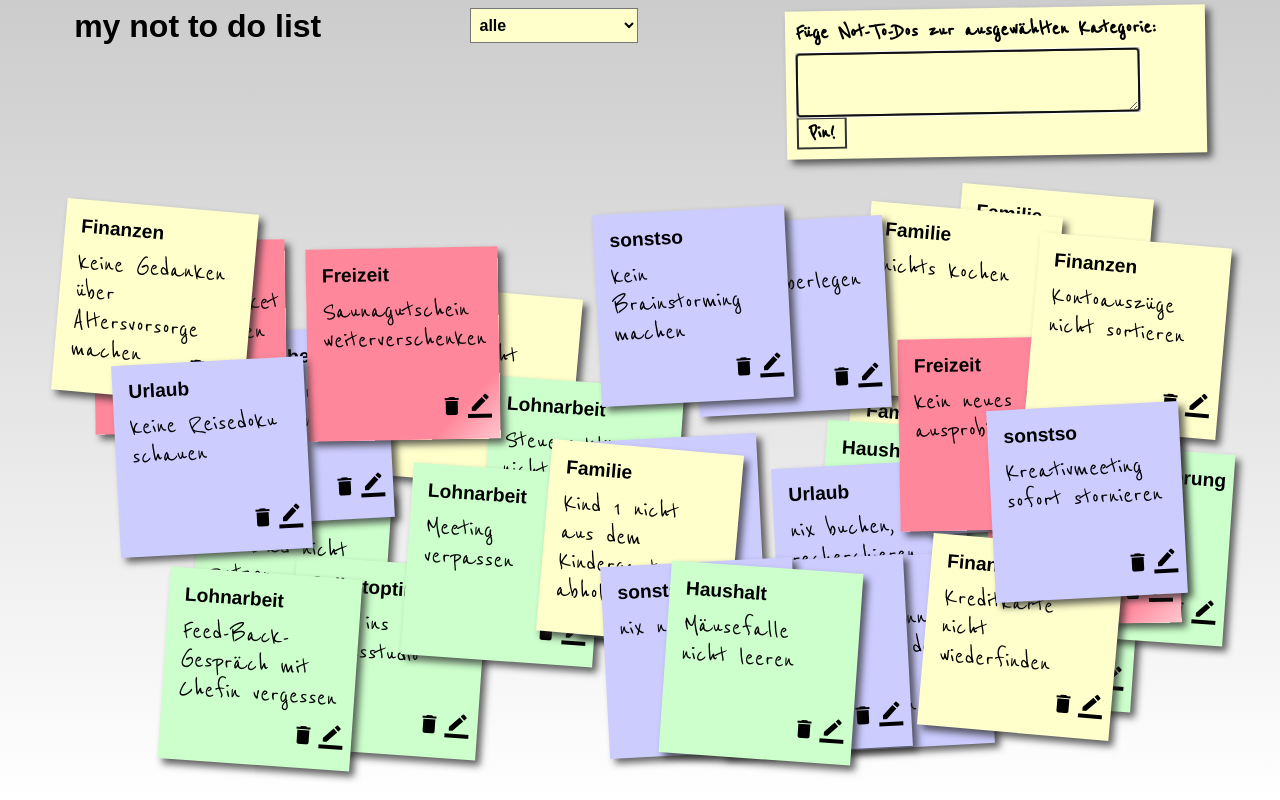
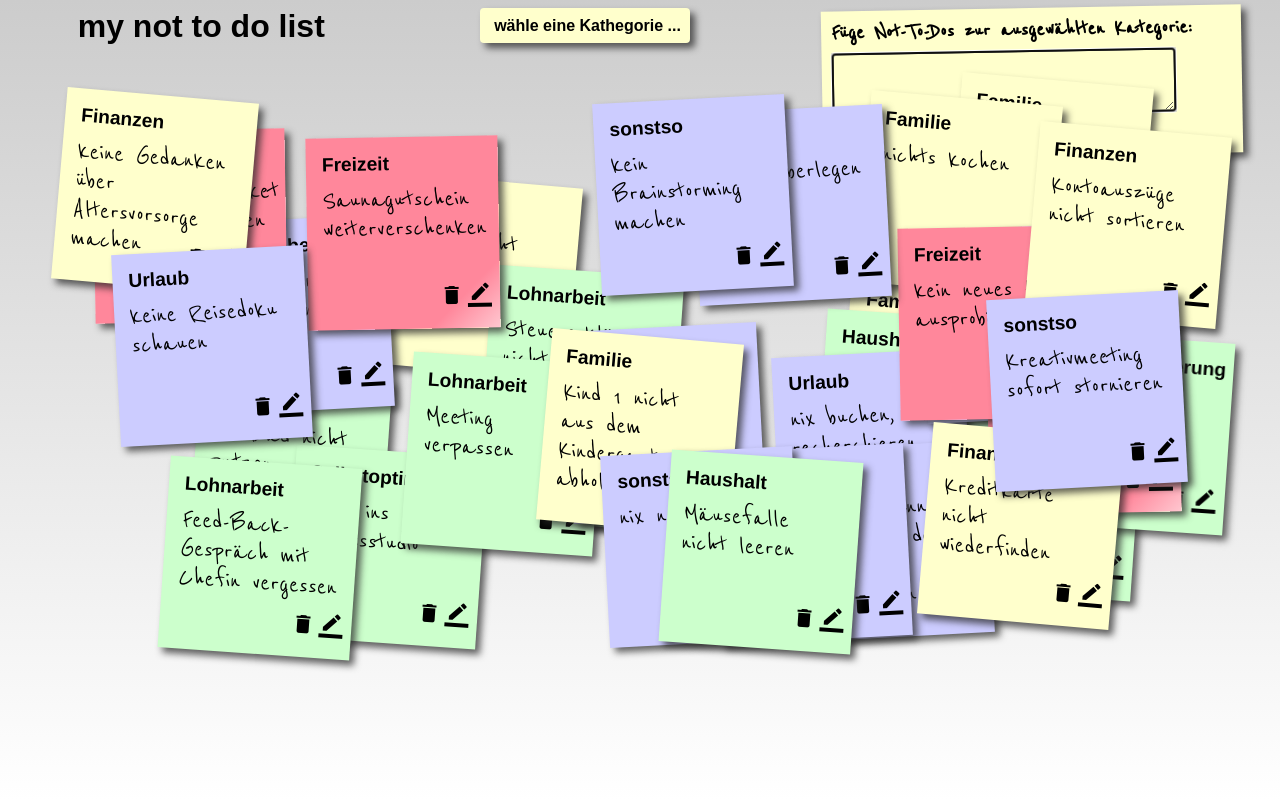
Before and after one commit to AnneQuinkenstein/list, a React (Create React App) app: page / in a window 1280 px wide. Built offline with nearby package versions, Linux system fonts and the light colour scheme.

Commit message:
changed selection field

```diff
--- a/public/index.html
+++ b/public/index.html
@@ -12,6 +12,7 @@
     />
     <link href="https://fonts.googleapis.com/icon?family=Material+Icons" rel="stylesheet">
     <link href="https://fonts.googleapis.com/css2?family=Reenie+Beanie&display=swap" rel="stylesheet">
+    <link rel="stylesheet" href="https://cdnjs.cloudflare.com/ajax/libs/font-awesome/4.7.0/css/font-awesome.min.css">
     <!--
       manifest.json provides metadata used when your web app is installed on a
       user's mobile device or desktop. See https://developers.google.com/web/fundamentals/web-app-manifest/
--- a/src/App.css
+++ b/src/App.css
@@ -170,6 +170,13 @@ body > div .App {
   -webkit-box-pack: justify;
       -ms-flex-pack: justify;
           justify-content: space-between;
+  width: 60vw;
+}
+
+@media (max-width: 767px) {
+  .titleGroup {
+    width: 100vw;
+  }
 }
 
 .titleGroup .postit-title {
@@ -209,6 +216,15 @@ body > div .App {
   font-size: 100%;
   font-weight: 700;
   padding-left: 5px;
+  border: none;
+  border-radius: 4px;
+  -webkit-box-shadow: 5px 5px 7px rgba(33, 33, 33, 0.7);
+          box-shadow: 5px 5px 7px rgba(33, 33, 33, 0.7);
+  width: 'min-content';
+  color: black;
+  -webkit-appearance: none;
+     -moz-appearance: none;
+          appearance: none;
 }
 
 .titleGroup .addTask {
@@ -219,6 +235,8 @@ body > div .App {
   -webkit-transform: rotate(-1deg);
           transform: rotate(-1deg);
   margin: 1vh auto;
+  position: absolute;
+  right: 3vw;
 }
 
 @media (max-width: 767px) {
@@ -290,6 +308,14 @@ body > div .App {
   vertical-align: top;
 }
 
+.select {
+  position: relative;
+}
+
+select::-ms-expand {
+  display: none;
+}
+
 .hidden {
   display: none;
 }
--- a/src/App.scss
+++ b/src/App.scss
@@ -120,6 +120,10 @@ body {
 .titleGroup {
   display: flex;
   justify-content: space-between;
+  width: 60vw;
+  @media (max-width: 767px) {
+   width: 100vw;
+  }
   .postit-title {
     height: 35px;
     margin: 1vh auto;
@@ -147,6 +151,16 @@ body {
     font-size: 100%;
     font-weight: 700;
     padding-left: 5px;
+    border: none;
+    border-radius: 4px;
+    box-shadow: 5px 5px 7px rgba(33, 33, 33, 0.7);
+    width: 'min-content';
+    color: black;
+    // -webkit-appearance: none;
+    // -moz-appearance: none;
+    // -ms-appearance: none;
+    // -o-appearance: none;
+  appearance: none;
   }
   .addTask {
     padding: 10px;
@@ -154,6 +168,8 @@ body {
     box-shadow: 5px 5px 7px rgba(33, 33, 33, 0.7);
     transform: rotate(-1deg);
     margin: 1vh auto;
+    position: absolute;
+    right: 3vw;
     @media (max-width: 767px) {
       position: absolute;
       bottom: 1vh;
@@ -208,6 +224,15 @@ body {
   }
 }
 
+.select {
+	position: relative;
+}
+
+
+select::-ms-expand {
+  display: none;
+}
+
 .hidden {
   display: none;
 }
--- a/src/components/SelectCathegory.js
+++ b/src/components/SelectCathegory.js
@@ -35,7 +35,7 @@ const SelectCathegory = ({ uniqueCathegories, handleChoice, selection }) => {
       id="cathegory"
       name="cathegory"
     >
-      <option value={'keine Kategorie wählen'} >alle</option>
+      <option value={'keine Kategorie wählen'} >&nbsp;&nbsp;wähle eine Kathegorie ...&nbsp;&nbsp;</option>
       {uniqueCathegories &&
         uniqueCathegories.map((cat) => <option key={cat} value={cat} selected={selection === cat && 'selected'}>{cat}</option>)}
     </select>
```
Also changed, not shown: 1 other file (tests, documents, lock files or other folders).
